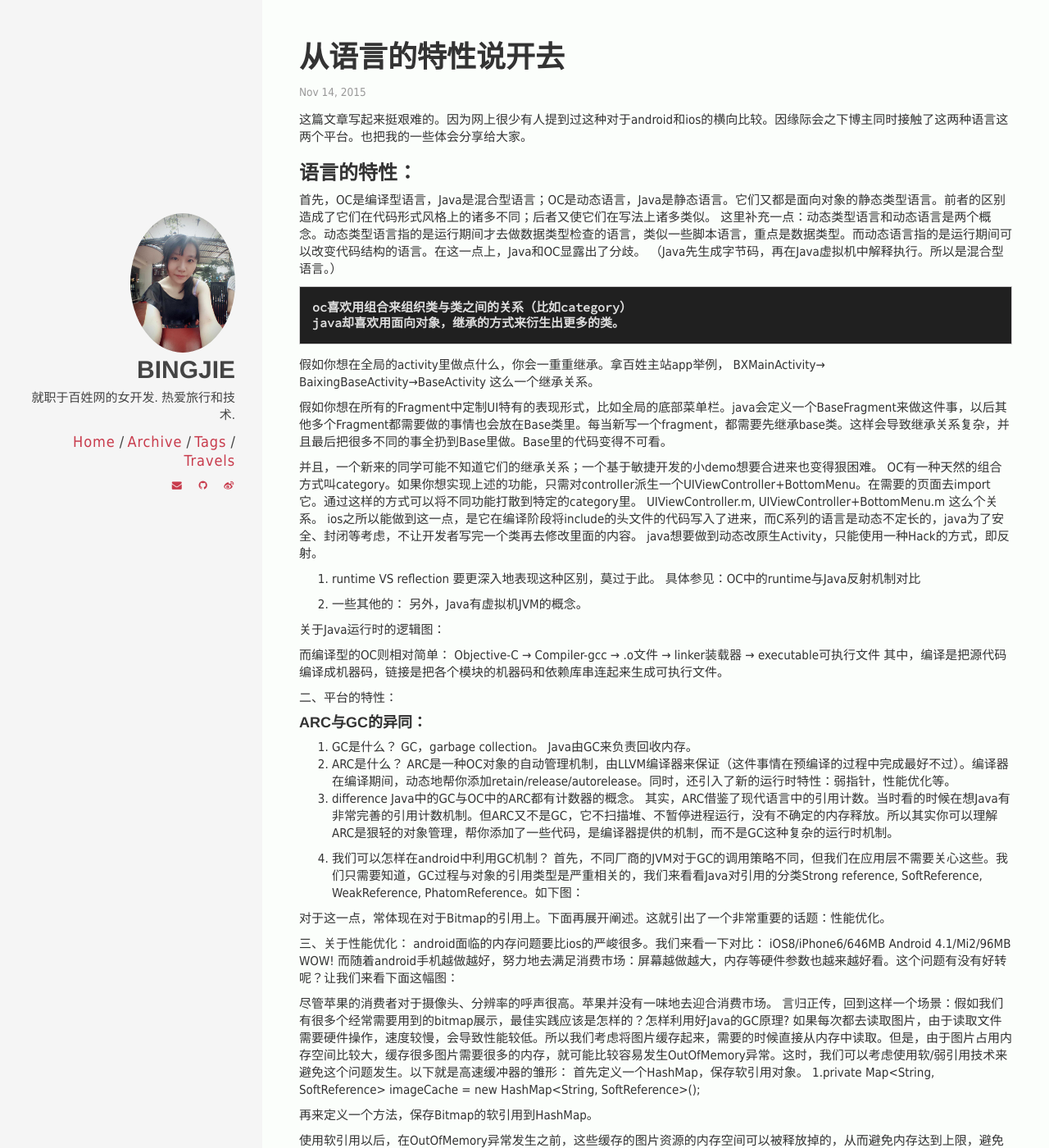
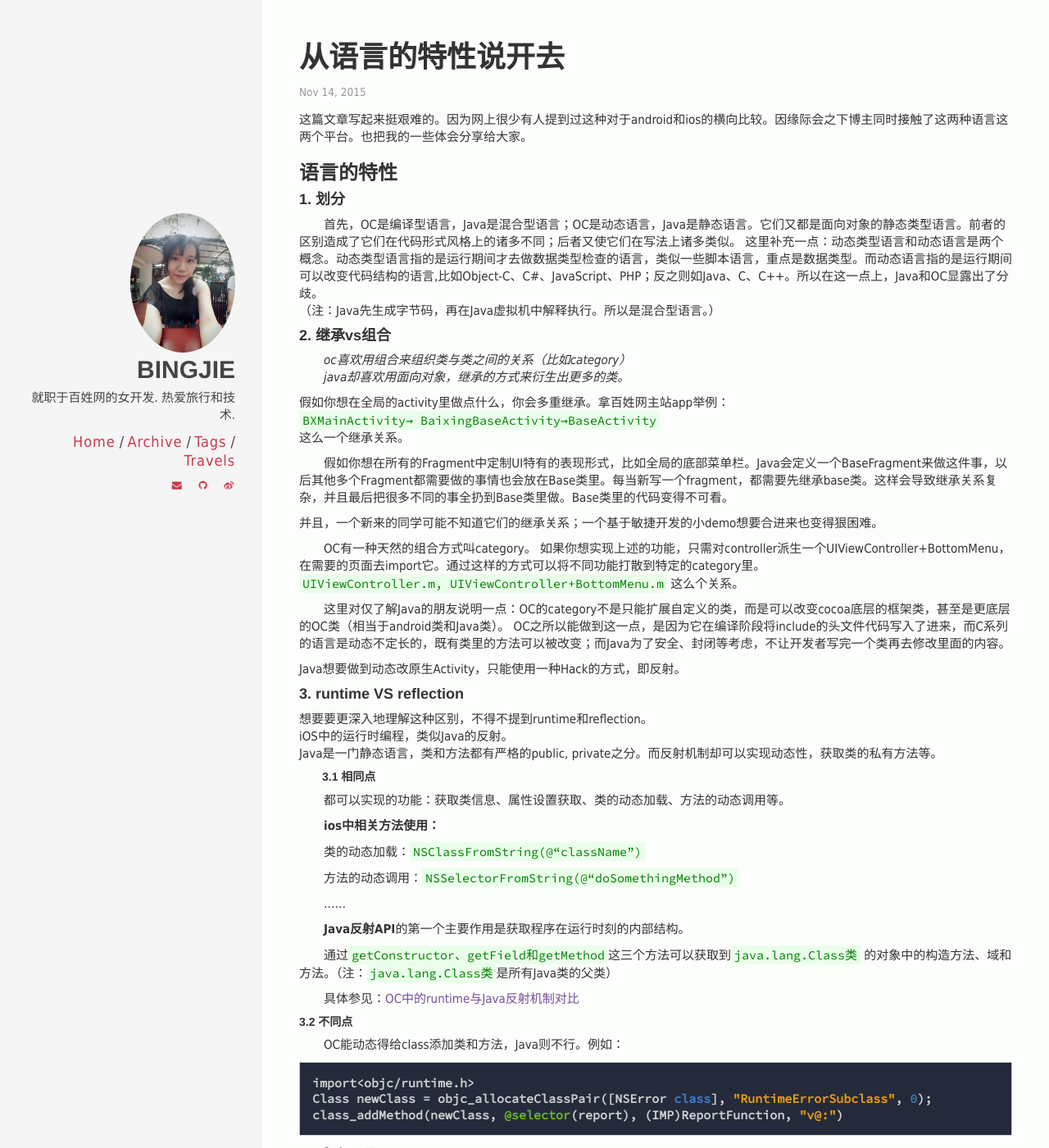
Before and after one commit to chaojimiaomiao/chaojimiaomiao.github.io, a Jekyll site: the page built from _posts/2015-11-14-从语言的特性说开去.md, in a window 1280 px wide and 1400 px high. Shown: the whole window at 82% size. Built offline with Jekyll 4.4.1, drawn with Linux system fonts in a browser that asks for light colours; comment, search, counter and statistics services are not loaded; some of the changed text lies outside the part shown.

Commit message:
改文章前面

```diff
--- a/_posts/2015-11-14-从语言的特性说开去.md
+++ b/_posts/2015-11-14-从语言的特性说开去.md
@@ -1,49 +1,89 @@
 ---
 layout: post
 title:  "从语言的特性说开去"
-modified:   2015-11-12
+modified:   2015-11-15
 tags: [ios, 技术, android]
 comments: true
 ---
 
 这篇文章写起来挺艰难的。因为网上很少有人提到过这种对于android和ios的横向比较。因缘际会之下博主同时接触了这两种语言这两个平台。也把我的一些体会分享给大家。
 
-### 语言的特性：
-首先，OC是编译型语言，Java是混合型语言；OC是动态语言，Java是静态语言。它们又都是面向对象的静态类型语言。前者的区别造成了它们在代码形式风格上的诸多不同；后者又使它们在写法上诸多类似。
-这里补充一点：动态类型语言和动态语言是两个概念。动态类型语言指的是运行期间才去做数据类型检查的语言，类似一些脚本语言，重点是数据类型。而动态语言指的是运行期间可以改变代码结构的语言。在这一点上，Java和OC显露出了分歧。
-（Java先生成字节码，再在Java虚拟机中解释执行。所以是混合型语言。）
+### 语言的特性
 
-    oc喜欢用组合来组织类与类之间的关系（比如category）
-    java却喜欢用面向对象，继承的方式来衍生出更多的类。
+#### 1. 划分
+　　首先，OC是编译型语言，Java是混合型语言；OC是动态语言，Java是静态语言。它们又都是面向对象的静态类型语言。前者的区别造成了它们在代码形式风格上的诸多不同；后者又使它们在写法上诸多类似。
+这里补充一点：动态类型语言和动态语言是两个概念。动态类型语言指的是运行期间才去做数据类型检查的语言，类似一些脚本语言，重点是数据类型。而动态语言指的是运行期间可以改变代码结构的语言,比如Object-C、C#、JavaScript、PHP；反之则如Java、C、C++。所以在这一点上，Java和OC显露出了分歧。
+（注：Java先生成字节码，再在Java虚拟机中解释执行。所以是混合型语言。）
 
-假如你想在全局的activity里做点什么，你会一重重继承。拿百姓主站app举例，
-BXMainActivity→ BaixingBaseActivity→BaseActivity
+#### 2. 继承vs组合
+
+　　*oc喜欢用组合来组织类与类之间的关系（比如category）*
+　　*java却喜欢用面向对象，继承的方式来衍生出更多的类。*
+
+假如你想在全局的activity里做点什么，你会多重继承。拿百姓网主站app举例：
+`BXMainActivity→ BaixingBaseActivity→BaseActivity`
 这么一个继承关系。
 
 <!--more-->
 
-假如你想在所有的Fragment中定制UI特有的表现形式，比如全局的底部菜单栏。java会定义一个BaseFragment来做这件事，以后其他多个Fragment都需要做的事情也会放在Base类里。每当新写一个fragment，都需要先继承base类。这样会导致继承关系复杂，并且最后把很多不同的事全扔到Base里做。Base里的代码变得不可看。
+　　假如你想在所有的Fragment中定制UI特有的表现形式，比如全局的底部菜单栏。Java会定义一个BaseFragment来做这件事，以后其他多个Fragment都需要做的事情也会放在Base类里。每当新写一个fragment，都需要先继承base类。这样会导致继承关系复杂，并且最后把很多不同的事全扔到Base类里做。Base类里的代码变得不可看。
 
 并且，一个新来的同学可能不知道它们的继承关系；一个基于敏捷开发的小demo想要合进来也变得狠困难。
-OC有一种天然的组合方式叫category。如果你想实现上述的功能，只需对controller派生一个UIViewController+BottomMenu。在需要的页面去import它。通过这样的方式可以将不同功能打散到特定的category里。
-UIViewController.m, UIViewController+BottomMenu.m 这么个关系。
-ios之所以能做到这一点，是它在编译阶段将include的头文件的代码写入了进来，而C系列的语言是动态不定长的，java为了安全、封闭等考虑，不让开发者写完一个类再去修改里面的内容。
-java想要做到动态改原生Activity，只能使用一种Hack的方式，即反射。
 
-2. runtime VS reflection
-要更深入地表现这种区别，莫过于此。
-具体参见：OC中的runtime与Java反射机制对比
+　　OC有一种天然的组合方式叫category。 如果你想实现上述的功能，只需对controller派生一个UIViewController+BottomMenu，在需要的页面去import它。通过这样的方式可以将不同功能打散到特定的category里。
+`UIViewController.m, UIViewController+BottomMenu.m` 这么个关系。
 
-3. 一些其他的：
+　　这里对仅了解Java的朋友说明一点：OC的category不是只能扩展自定义的类，而是可以改变cocoa底层的框架类，甚至是更底层的OC类（相当于android类和Java类）。
+OC之所以能做到这一点，是因为它在编译阶段将include的头文件代码写入了进来，而C系列的语言是动态不定长的，既有类里的方法可以被改变；而Java为了安全、封闭等考虑，不让开发者写完一个类再去修改里面的内容。
+
+
+Java想要做到动态改原生Activity，只能使用一种Hack的方式，即反射。
+
+#### 3. runtime VS reflection
+
+想要要更深入地理解这种区别，不得不提到runtime和reflection。
+iOS中的运行时编程，类似Java的反射。
+Java是一门静态语言，类和方法都有严格的public, private之分。而反射机制却可以实现动态性，获取类的私有方法等。
+
+##### 　　3.1 相同点
+
+　　都可以实现的功能：获取类信息、属性设置获取、类的动态加载、方法的动态调用等。
+
+　　**ios中相关方法使用：**
+
+　　类的动态加载：`NSClassFromString(@“className”)`
+
+　　方法的动态调用：`NSSelectorFromString(@“doSomethingMethod”)`
+
+　　……
+
+　　**Java反射API**的第一个主要作用是获取程序在运行时刻的内部结构。
+
+　　通过`getConstructor、getField和getMethod`这三个方法可以获取到`java.lang.Class类` 的对象中的构造方法、域和方法。（注：`java.lang.Class类`是所有Java类的父类）
+
+　　具体参见：<a href='http://www.bingjie.me/2015/11/03/OC%E4%B8%AD%E7%9A%84runtime%E4%B8%8EJava%E5%8F%8D%E5%B0%84%E6%9C%BA%E5%88%B6%E5%AF%B9%E6%AF%94.html'>OC中的runtime与Java反射机制对比</a>
+
+##### 3.2 不同点
+
+　　OC能动态得给class添加类和方法，Java则不行。例如：
+
+　　{% highlight Objective-C %}
+import<objc/runtime.h>
+Class newClass = objc_allocateClassPair([NSError class], "RuntimeErrorSubclass", 0);
+class_addMethod(newClass, @selector(report), (IMP)ReportFunction, "v@:"){% endhighlight %}
+
+#### 4. 启动原理
 另外，Java有虚拟机JVM的概念。
 
 关于Java运行时的逻辑图：
+
+![image]({{ site.url }}/img/language_java.jpg)
 
 而编译型的OC则相对简单：
 Objective-C → Compiler-gcc → .o文件 → linker装载器 → executable可执行文件
 其中，编译是把源代码编译成机器码，链接是把各个模块的机器码和依赖库串连起来生成可执行文件。
 
-二、平台的特性：
+### 平台的特性
 #### ARC与GC的异同：
 1. GC是什么？
 GC，garbage collection。
```
Also changed, not shown: img/language_java.jpg (added).
